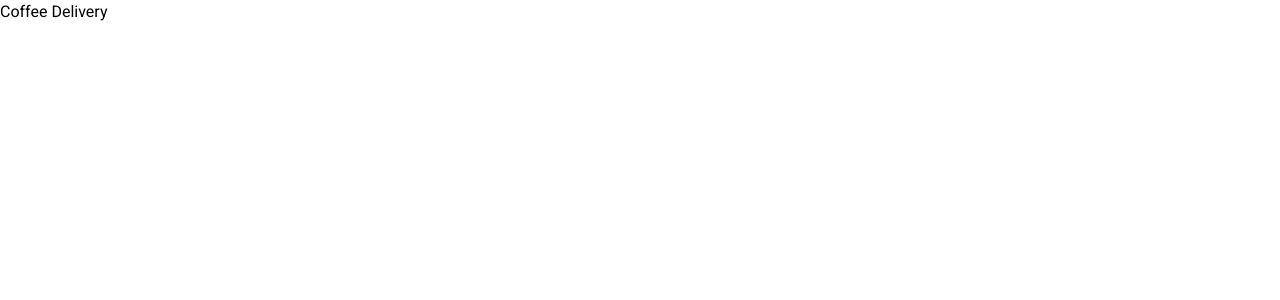
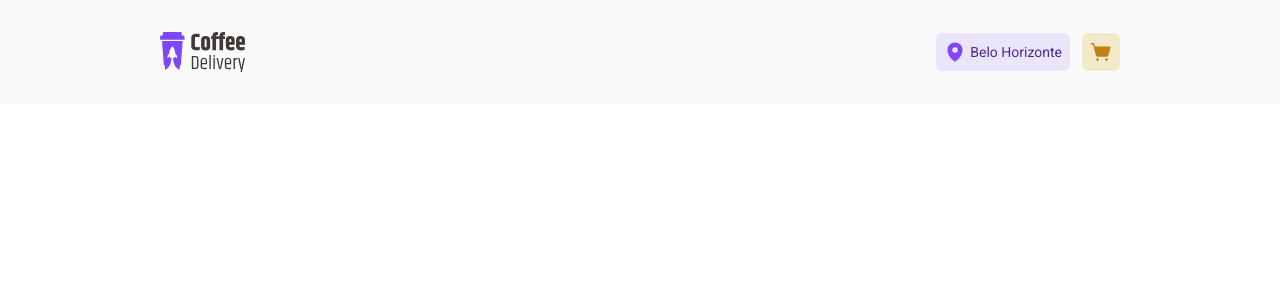
Before and after one commit to vbruno96/coffee-delivery, a React (Vite) app: page / in a window 1280 px wide. Shown: the top 300 px of the page. Built offline with nearby package versions, Linux system fonts and the light colour scheme.

Commit message:
create navbar component

```diff
--- a/src/App.tsx
+++ b/src/App.tsx
@@ -1,10 +1,15 @@
+import { Navbar } from './components/Navbar'
 import './global.css'
 
 export function App() {
 
   return (
-    <h1>
-      Coffee Delivery
-    </h1>
+    <div className='bg-gray-50 antialiased'>
+      <div className='max-w-8xl mx-auto lg:px-40'>
+        <header>
+          <Navbar />
+        </header>
+      </div>
+    </div>
   )
 }
--- /dev/null
+++ b/src/components/Navbar/index.tsx
@@ -0,0 +1,31 @@
+import { MapPin, ShoppingCartSimple } from '@phosphor-icons/react'
+import Logo from '../../assets/img/logo.svg'
+
+export function Navbar() {
+  return (
+    <nav className='flex justify-between items-center lg:py-8'>
+      <img src={Logo} alt="Coffee Delivery Logo" />
+      <div className="flex items-center gap-3">
+        <button
+          className='flex items-center gap-1 bg-purple-light text-purple-dark p-2 rounded-md text-2sm'
+        >
+          <MapPin
+            size={22}
+            weight="fill"
+            className='text-purple'
+          />
+          Belo Horizonte
+        </button>
+        <button
+          className='flex justify-center items-center bg-yellow-light p-2 rounded-md'
+        >
+          <ShoppingCartSimple
+            size={22}
+            weight="fill"
+            className='text-yellow-dark'
+          />
+        </button>
+      </div>
+    </nav>
+  )
+}
--- a/tailwind.config.js
+++ b/tailwind.config.js
@@ -9,6 +9,12 @@ export default {
       borderRadius: {
         '4xl': '36px',
         '5xl': '44px'
+      },
+      maxWidth: {
+        '8xl': '90rem',
+      },
+      spacing: {
+        '22': '5.875rem'
       }
     },
     colors: {
```
Also changed, not shown: src/assets/img/logo.svg (added).
